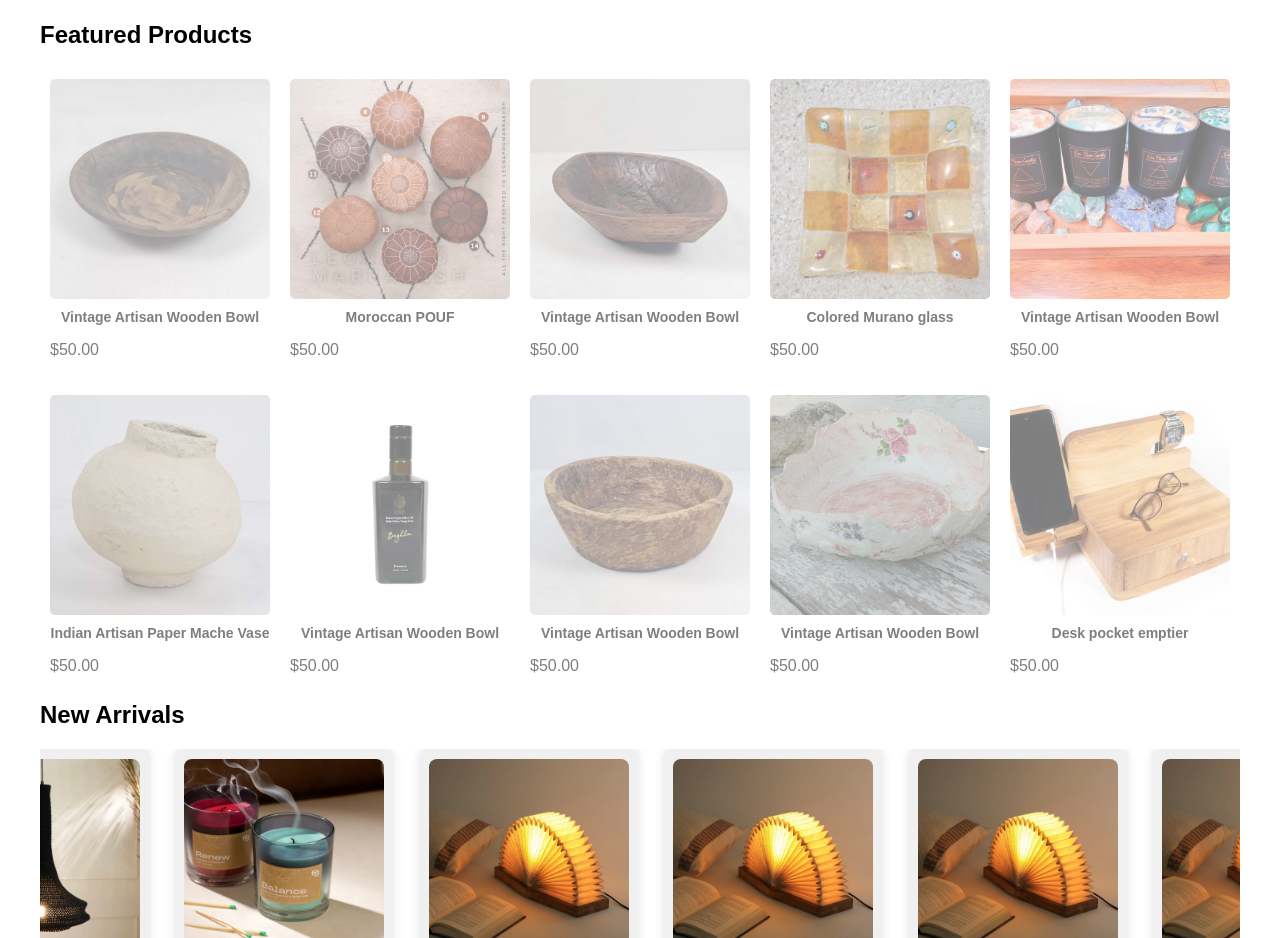
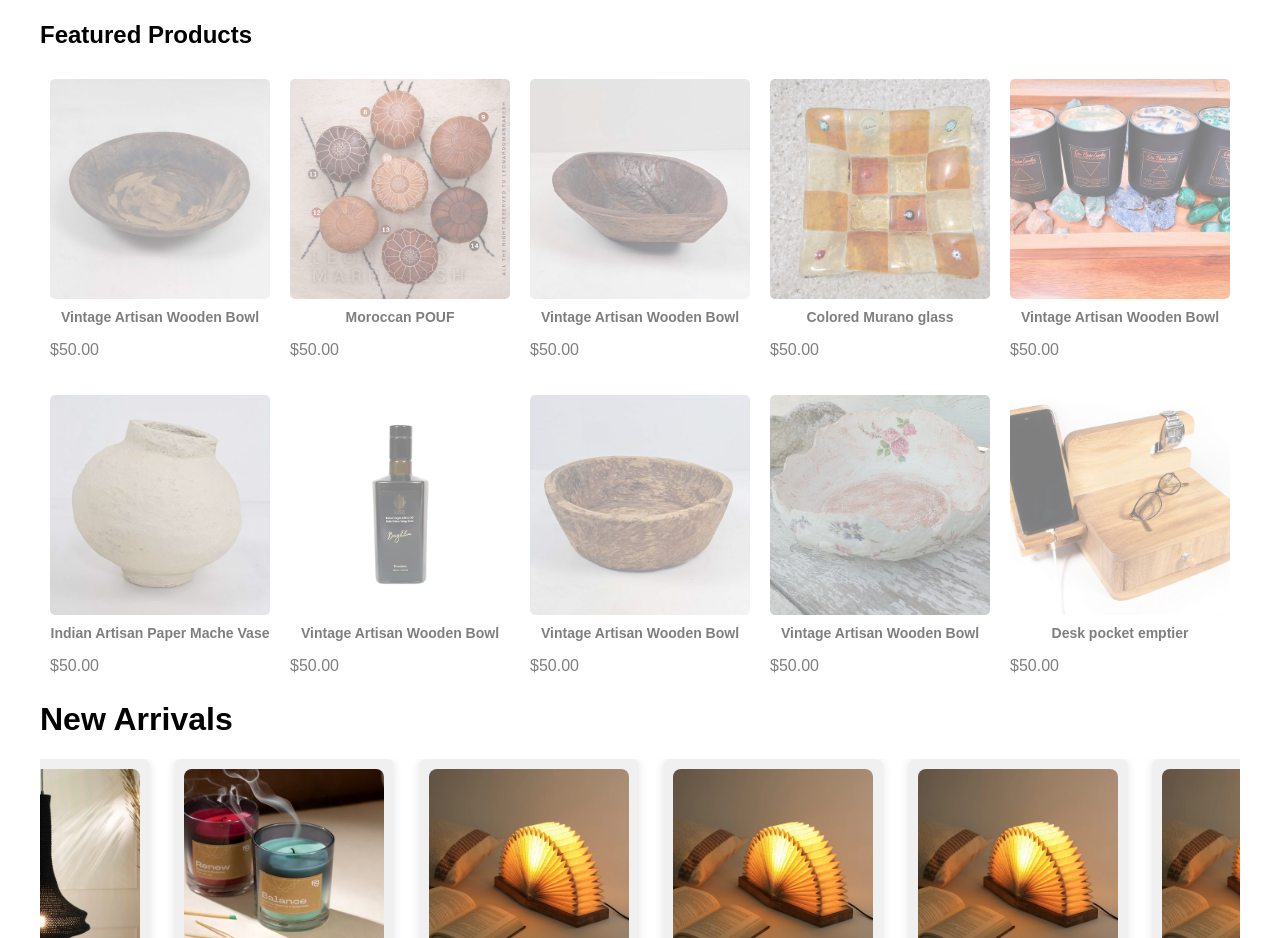
Before and after one commit to Chethu9680/Artisans, a plain HTML site: page index.html in a window 1280 px wide. Shown: the part 486-1424 px from the top of the page. Drawn offline with Linux system fonts and the light colour scheme.

Commit message:
Update index.html

```diff
--- a/index.html
+++ b/index.html
@@ -97,7 +97,7 @@
     </div>
 
     <div class="container">
-        <h2>New Arrivals</h2>
+        <h1>New Arrivals</h1>
         <div class="scrolling-products">
             <!-- Scrolling products here -->
             <div class="scrolling-product">
```
